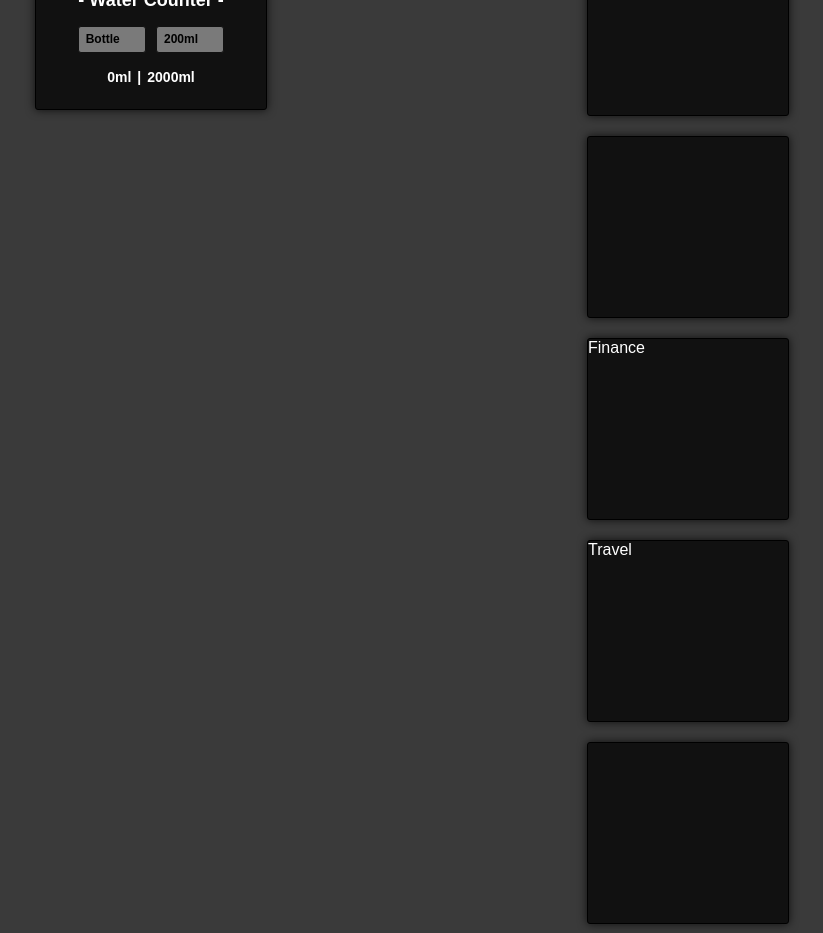
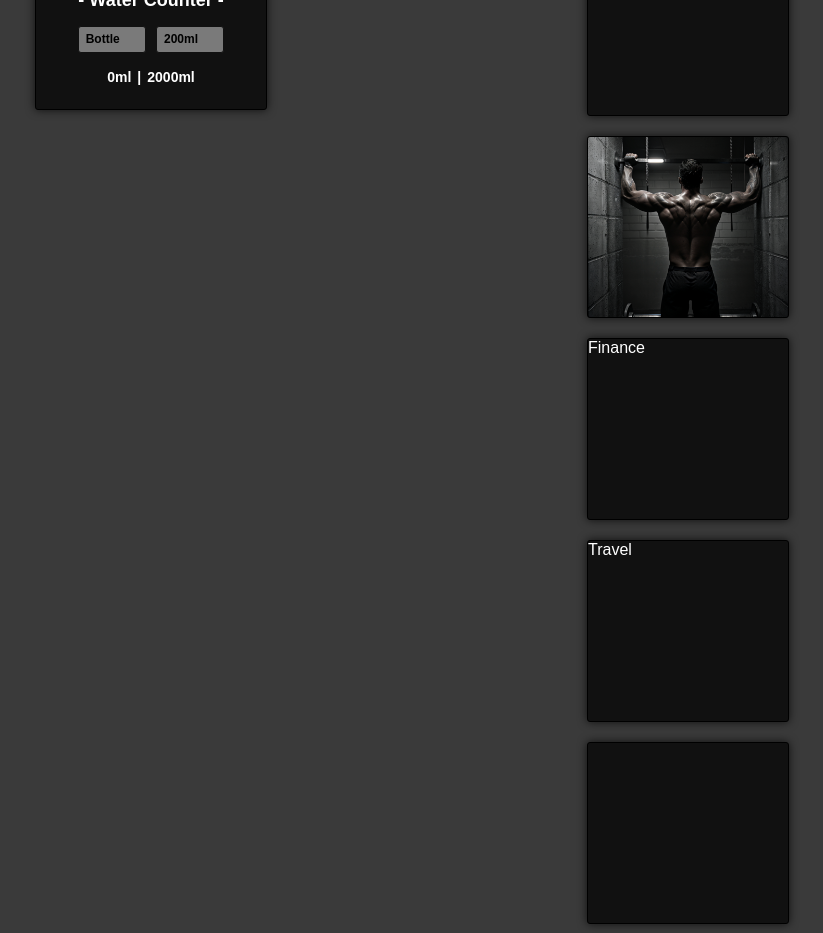
Before and after one commit to NyPadilha/seikatsu, a React (Vite) app: page / in a window 1280 px wide. Shown: the part 780-1713 px from the top of the page, without its empty margins (141-964 px from the left). Built offline with nearby package versions, Linux system fonts and the light colour scheme; some icons are missing.

Commit message:
chore(home): training cover

```diff
--- a/src/styles.scss
+++ b/src/styles.scss
@@ -247,10 +247,10 @@ body {
             background-position: center;
           }
 
-          // .card.training {
-          //   background-image: url("./public/image.png");
-          //   background-position: center;
-          // }
+          .card.training {
+            background-image: url("./public/bruce_wayne.png");
+            background-position: center;
+          }
 
           // .card.metas {
           //   background-image: url("./public/mal_yellow_img.png");
```
Also changed, not shown: src/public/bruce_wayne.png (added).
